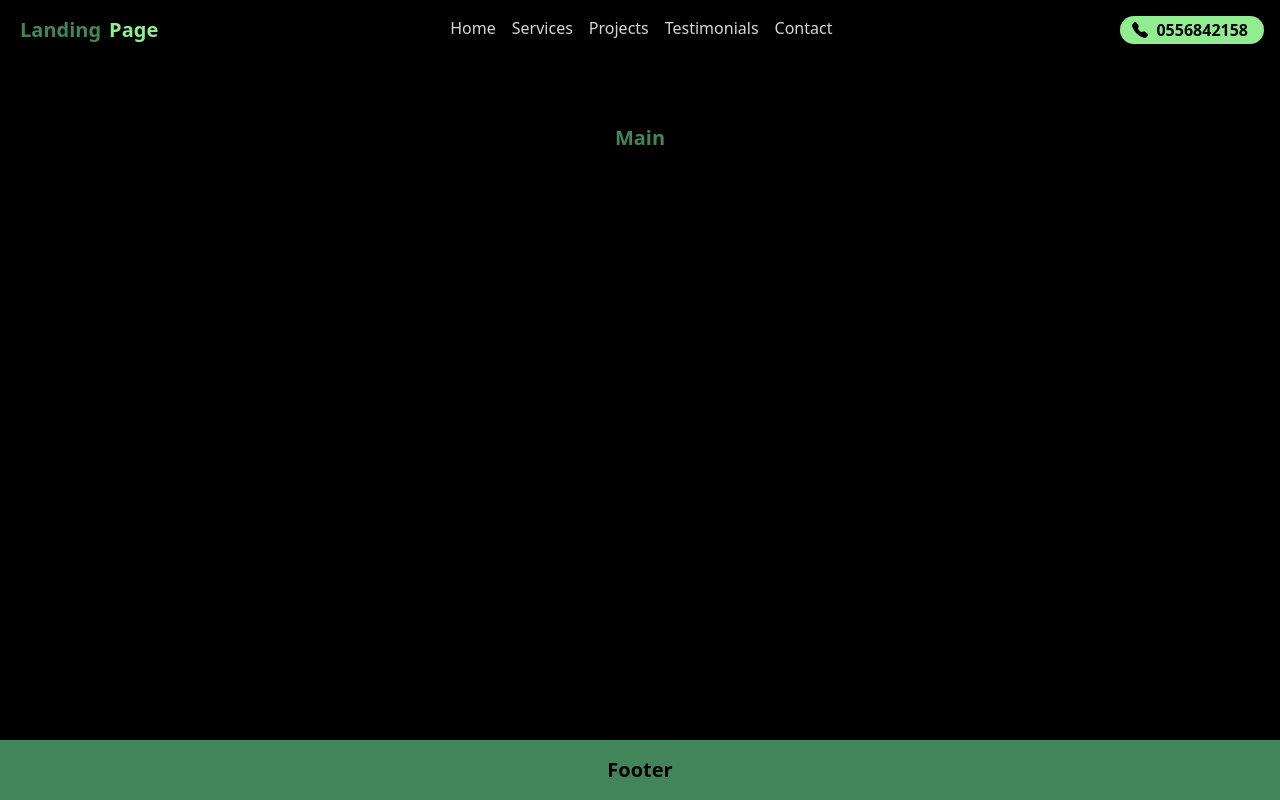
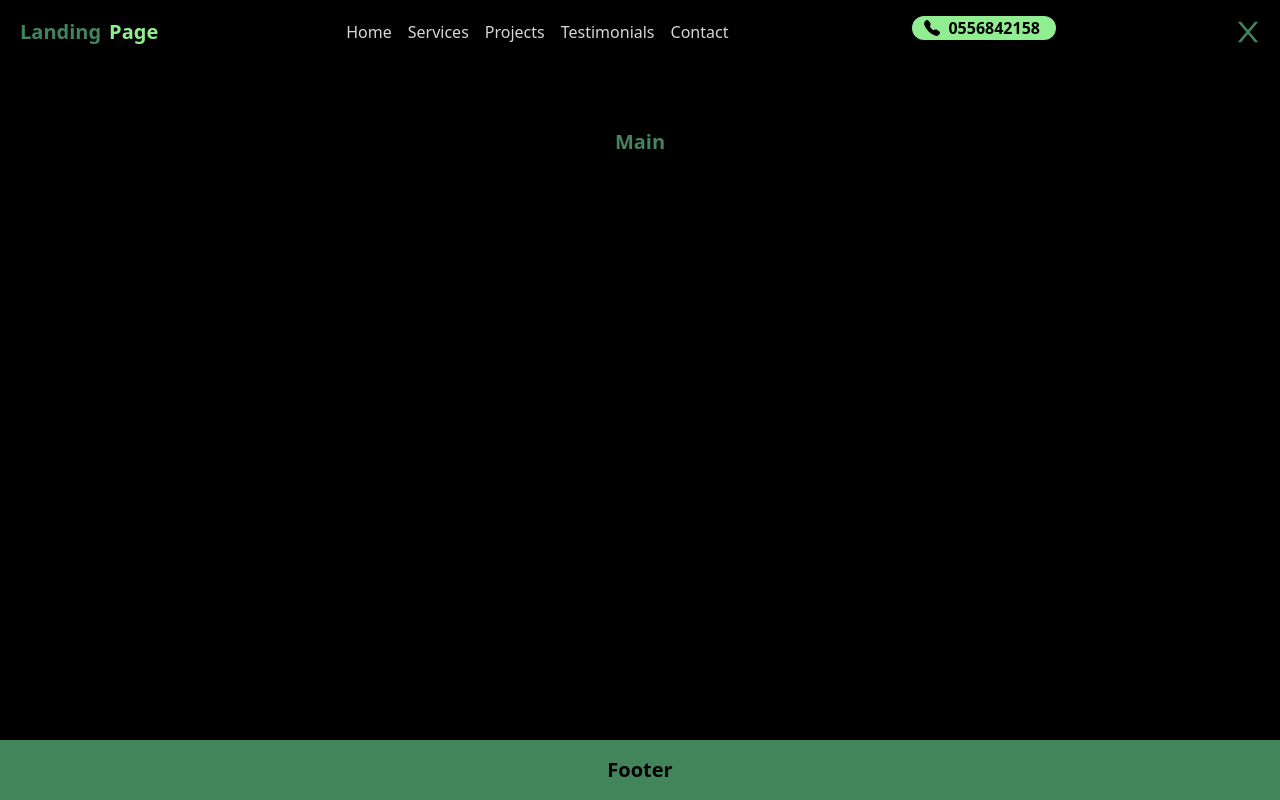
Before and after one commit to nemo256/landy, a Next.js app: page / in a window 1280 px wide. Built offline with nearby package versions, Linux system fonts and the light colour scheme.

Commit message:
updated navbar menu on mobile!

```diff
--- a/components/Header.jsx
+++ b/components/Header.jsx
@@ -1,8 +1,11 @@
+import { useState } from 'react'
 import Link from 'next/link'
 import { BsFillTelephoneFill } from 'react-icons/bs'
+import { AiOutlineMenu } from 'react-icons/ai'
+import { AiOutlineClose } from 'react-icons/ai'
 
 // custom imports
-import Button from './Button'
+import CallButton from './CallButton'
 
 const number = '0556842158'
 const sections = [
@@ -29,16 +32,18 @@ const sections = [
 ]
 
 const Header = () => {
+  const [open, setOpen] = useState(false)
+
   return (
     <header className="sm:text-l md:text-xl bg-primary text-primary text-center p-4 font-bold">
       <div className="flex flex-row justify-between">
         <Link href="/">
-          <div className="flex flex-row cursor-pointer">
+          <div className="flex flex-row cursor-pointer items-center">
             <p className="px-1 text-xl text-secondary font-black">Landing</p>
             <p className="px-1 text-xl text-accent font-black">Page</p>
           </div>
         </Link>
-        <ul className="hidden md:flex flex-row">
+        <ul className="hidden md:flex flex-row items-center">
           {sections.map((section) => (
             <Link key={section.name} href={section.link}>
               <li>{section.name}</li>
@@ -46,10 +51,25 @@ const Header = () => {
           ))}
         </ul>
         <div className="hidden md:flex flex-row">
-          <Button>
-            <BsFillTelephoneFill className="mr-2 -ml-1 w-4 h-4"/>
-            {number}
-          </Button>
+          <a href="tel:+213556842158">
+            <CallButton>
+              <BsFillTelephoneFill className="mr-2 -ml-1 w-4 h-4"/>
+              {number}
+            </CallButton>
+          </a>
+        </div>
+        <div className="flex text-secondary cursor-pointer">
+          <AiOutlineMenu onClick={() => { setOpen(!open) }} className={open ? 'w-8 h-8' : 'hidden'}/>
+          <AiOutlineClose onClick={() => { setOpen(!open) }} className={!open ? 'w-8 h-8' : 'hidden'}/>
+        </div>
+        <div className="bg-primary mt-16 flex flex-col items-center absolute left-1/2 transform -translate-x-1/2">
+          <ul>
+            {open && sections.map((section) => (
+              <Link key={section.name} href={section.link}>
+                <li className="py-4">{section.name}</li>
+              </Link>
+            ))}
+          </ul>
         </div>
       </div>
     </header>
--- a/styles/globals.css
+++ b/styles/globals.css
@@ -4,6 +4,6 @@
 
 @layer base {
   li {
-    @apply px-2 text-base text-white font-medium cursor-pointer hover:text-secondary
+    @apply px-2 text-base text-white sm:font-bold md:font-medium cursor-pointer hover:text-secondary
   }
 }
```
Also changed, not shown: components/CallButton.jsx (renamed from components/Button.jsx).
